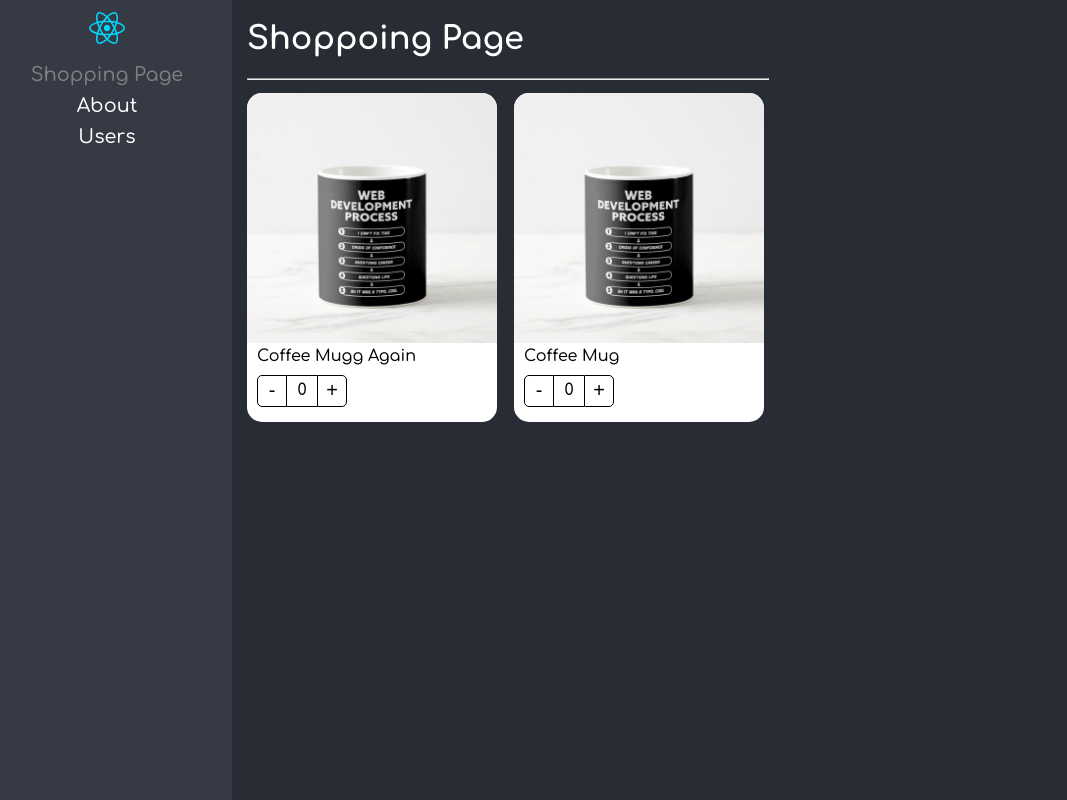
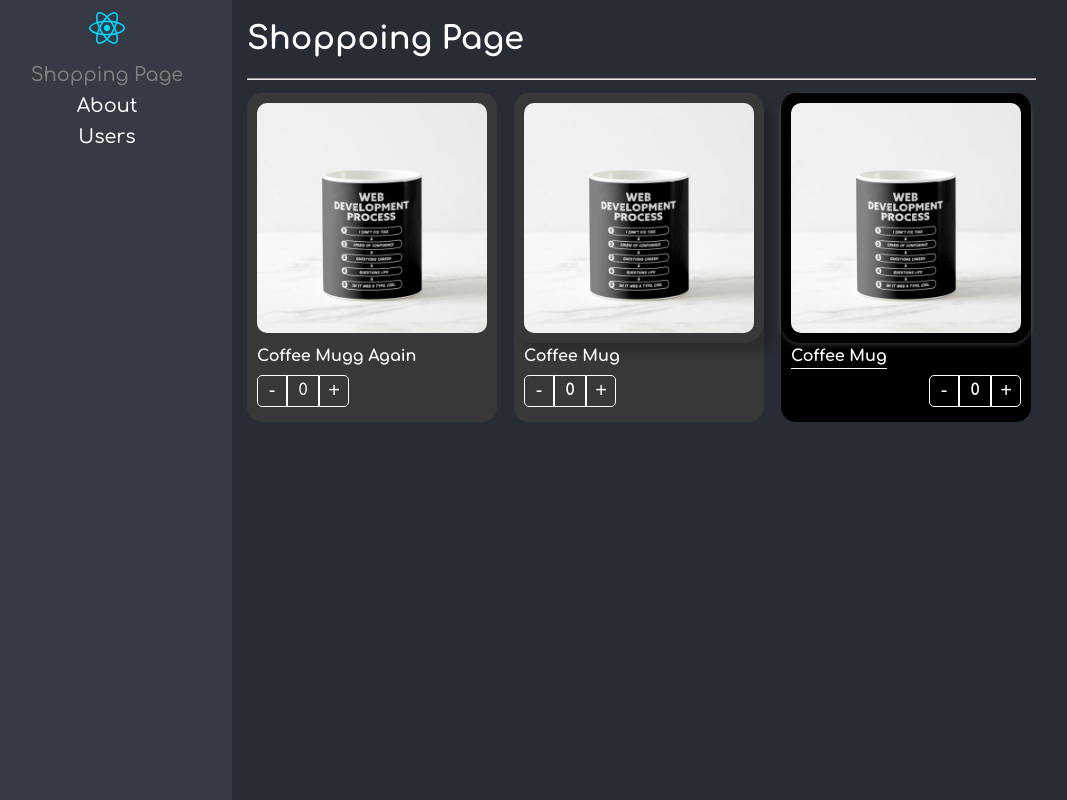
Before and after one commit to Hebary/Lazyload-practice, a React (Vite) app: page / in a window 1280 px wide. Shown: the whole page, without its empty margins (18-1085 px from the left). Built offline with nearby package versions, Linux system fonts and the light colour scheme.

Commit message:
extensible styles component ready

```diff
--- a/src/02-component-patterns/components/ProductButtons.tsx
+++ b/src/02-component-patterns/components/ProductButtons.tsx
@@ -1,15 +1,23 @@
-import { useContext } from "react";
+import { FC, useContext } from "react";
 import { ProductContext } from "./ProductCard";
 import styles from "../styles/styles.module.css";
 
-export const ProductButtons = () => {
+export interface Props {
+  className?: string;
+  style?: React.CSSProperties;
+}
+
+export const ProductButtons: FC<Props> = ({ className, style }: Props) => {
     const { counter, increaseBy } = useContext(ProductContext);
         return (
-          <div className={ styles.buttonsContainer }>
+          <div
+            className={ `${ styles.buttonsContainer } ${className} ` }
+            style={ style }
+          >
             <button
               onClick={() => increaseBy(-1)} className={ styles.buttonMinus }>-</button>
             <div className={ styles.countLabel }>
-              {counter}
+              { counter }
             </div>
             <button onClick={() => increaseBy(1)} className={ styles.buttonAdd }>+</button>
         </div>
--- a/src/02-component-patterns/components/ProductCard.tsx
+++ b/src/02-component-patterns/components/ProductCard.tsx
@@ -1,20 +1,30 @@
-import { createContext, useContext } from "react";
+import { createContext, FC, ReactElement, CSSProperties } from "react";
 import { useProducts } from "../hooks/useProducts";
-import { ProductCardProps, ProductContextProps } from "../interfaces";
+import { ProductContextProps } from "../interfaces";
 import styles from "../styles/styles.module.css";
+import { Product } from '../interfaces/index';
 
-import { ProductTitle, ProductImage, ProductButtons } from "../components";
 
-export const ProductContext  = createContext({} as ProductContextProps);
-const { Provider } = ProductContext;
+export const ProductContext = createContext({} as ProductContextProps);
 
-export const ProductCard = ( { product, children }: ProductCardProps ) => {
+export interface Props {
+  product: Product;
+  children?: ReactElement | ReactElement[];
+  className?: string;
+  style?: CSSProperties;
+}
 
+export const ProductCard : FC<Props> = ( { product, children, className, style }: Props ) => {
+
+  const { Provider } = ProductContext;
   const {counter, increaseBy} = useProducts();
 
   return (
-    <Provider value={{counter, increaseBy, product}}>
-      <div className={styles.productCard}>
+    <Provider value={{ counter, increaseBy, product }}>
+      <div
+        className={`${styles.productCard} ${className}`}
+        style={style}
+      >
         {children}
       </div>
     </Provider>
--- a/src/02-component-patterns/components/ProductImage.tsx
+++ b/src/02-component-patterns/components/ProductImage.tsx
@@ -1,9 +1,16 @@
+import { useContext } from "react";
 import { ProductContext } from "./ProductCard";
-import { useContext } from "react";
+import styles from "../styles/styles.module.css";
 import noImage from "../assets/no-image.jpg";
-import styles from "../styles/styles.module.css";
 
-export const ProductImage = ( {img =''} ) => {
+export interface Props {
+    img?: string;
+    className?: string;
+    style?: React.CSSProperties
+}
+
+
+export const ProductImage = ( {img, className, style}:Props ) => {
 
     const { product } = useContext(ProductContext);
     let imgToShow : string;
@@ -12,6 +19,11 @@
     else imgToShow = noImage;
 
     return(
-        <img className={styles.productImg} src={ imgToShow } alt='Product Image' />
+        <img
+            style={ style }
+            className={` ${ styles.productImg } ${ className } `}
+            src={ imgToShow }
+            alt='Product Image'
+        />
     )
 }
--- a/src/02-component-patterns/components/ProductTitle.tsx
+++ b/src/02-component-patterns/components/ProductTitle.tsx
@@ -2,10 +2,19 @@
 import { ProductContext } from "./ProductCard";
 import styles from "../styles/styles.module.css";
 
+export interface Props {
+  className?: string;
+  title?: string;
+  style?: React.CSSProperties;
+}
+export const ProductTitle = ( {title, className, style }: Props ) => {
+    const { product } = useContext(ProductContext);
 
-export const ProductTitle = ( {title } : {title? :string}) => {
-    const { product } = useContext(ProductContext);
     return(
-      <span className={ styles.productDescription }>{  title ? title : product.title  }</span>
+      <span
+        className={ `${ styles.productDescription } ${className} `}
+        style={ style }
+      > {  title ? title : product.title  }
+      </span>
     )
   }
--- a/src/02-component-patterns/components/index.ts
+++ b/src/02-component-patterns/components/index.ts
@@ -1,8 +1,9 @@
+
+import {ProductCard as ProductCardHOC } from './ProductCard'
 
 import { ProductImage } from './ProductImage'
 import { ProductTitle } from './ProductTitle'
 import { ProductButtons } from './ProductButtons'
-import {ProductCard as ProductCardHOC } from './ProductCard'
 
 export { ProductImage } from './ProductImage'
 export { ProductTitle } from './ProductTitle'
--- a/src/02-component-patterns/pages/ShoppingPage.tsx
+++ b/src/02-component-patterns/pages/ShoppingPage.tsx
@@ -1,5 +1,10 @@
-import { ProductTitle, ProductImage, ProductButtons, ProductCard } from "../components";
-
+import {
+  ProductTitle,
+  ProductImage,
+  ProductButtons,
+  ProductCard,
+} from "../components";
+import "../styles/custom-styles.css";
 const product = {
   id: "0001",
   title: "Coffee Mug",
@@ -13,15 +18,35 @@
       <hr />
 
       <div style={{ display: "flex", gap: 12, flexWrap: "wrap" }}>
-          <ProductCard product={product}>
-              <ProductCard.Image />
-              <ProductCard.Title title = { 'Coffee Mugg Again' }/>
-              <ProductCard.Buttons />
+        <ProductCard product={product} className="bg-dark">
+          <ProductCard.Image className="custom-img" />
+          <ProductCard.Title
+            title={"Coffee Mugg Again"}
+            className="text-white font-bold"
+          />
+          <ProductCard.Buttons className="custom-buttons" />
         </ProductCard>
-          <ProductCard product={product}>
-              <ProductImage />
-              <ProductTitle/>
-              <ProductButtons />
+        <ProductCard product={product} className="bg-dark">
+          <ProductImage
+            className="custom-img"
+            style={{ boxShadow:' 10px 10px 10px rgba(0,0,0, .2)' }} />
+          <ProductTitle className="text-white font-bold" />
+          <ProductButtons className="custom-buttons text-white font-bold" />
+        </ProductCard>
+
+        <ProductCard
+          product={product}
+          className='text-white font-bold'
+          style={{ backgroundColor: 'black' }}
+          >
+          <ProductImage
+            className='custom-img'
+            style={{ boxShadow:' 0px 2px 5px rgba(255,255,255, .2)' }} />
+          <ProductTitle
+            style={{borderBottom:'1px solid white', paddingBottom:'3px'}}/>
+          <ProductButtons
+            className='custom-buttons'
+            style={{ display: 'flex', justifyContent: 'end' }} />
         </ProductCard>
       </div>
     </div>
--- /dev/null
+++ b/src/02-component-patterns/styles/custom-styles.css
@@ -0,0 +1,21 @@
+.bg-dark {
+    background-color: rgb(56, 56, 56);
+}
+
+.text-white {
+    color: white;
+}
+.font-bold {
+    font-weight: bold;
+}
+
+.custom-img {
+    border-radius: 20px;
+    padding: 10px;
+    width: calc(100% - 20px);
+}
+
+.custom-buttons button, .custom-buttons div {
+    color: white;
+    border: 1px solid white;
+}
--- a/src/routes/Navigation.tsx
+++ b/src/routes/Navigation.tsx
@@ -1,4 +1,4 @@
-import { BrowserRouter, Routes, Route, Link, Navigate, NavLink } from "react-router-dom";
+import { BrowserRouter, Routes, Route, NavLink } from "react-router-dom";
 import logo from "../02-component-patterns/assets/react.svg";
 import { ShoppingPage } from "../02-component-patterns/pages";
 
```
Also changed, not shown: src/02-component-patterns/interfaces/index.ts (+10 -11 lines). Lines whose indentation alone changed are shown as unchanged.
